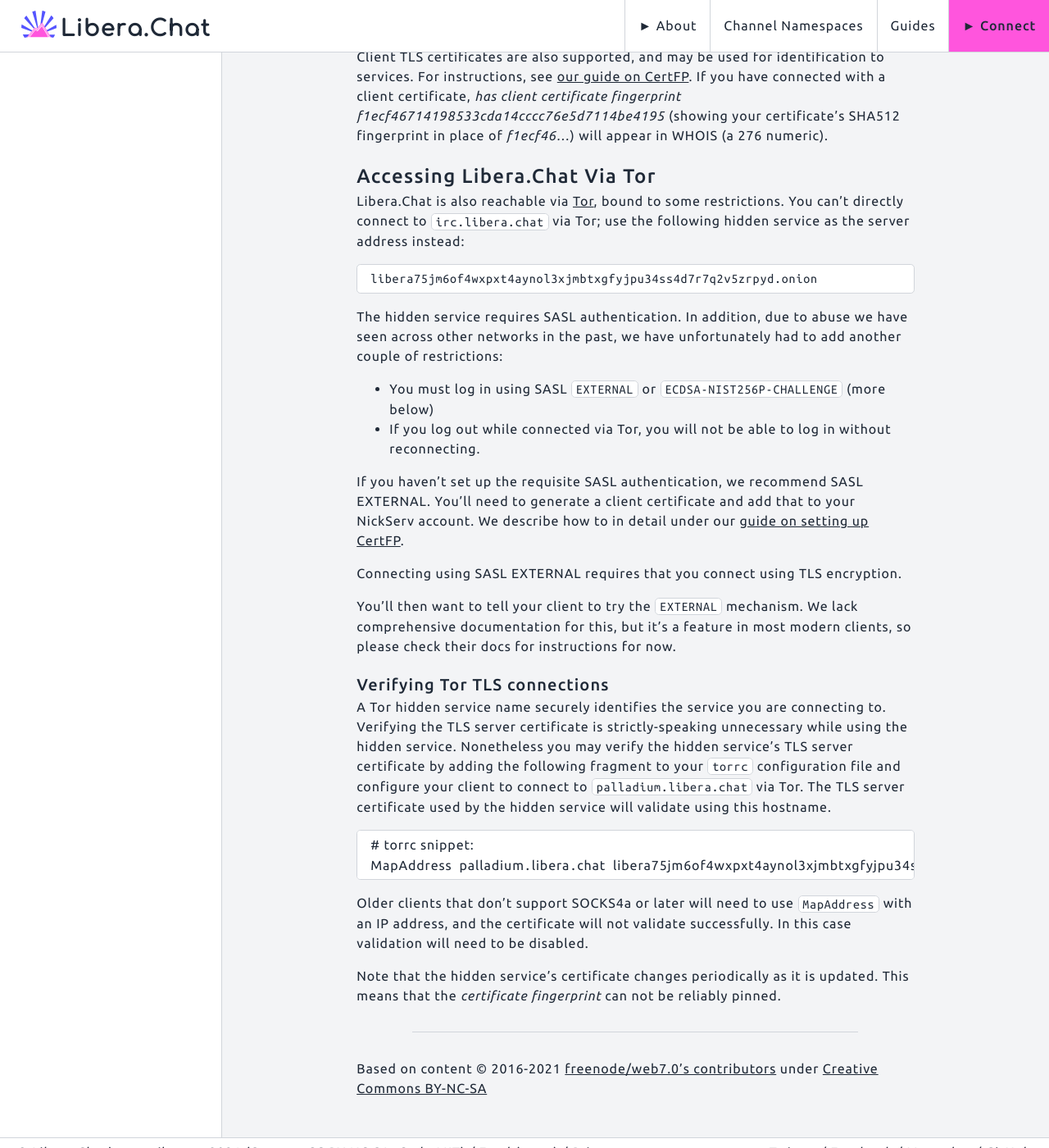
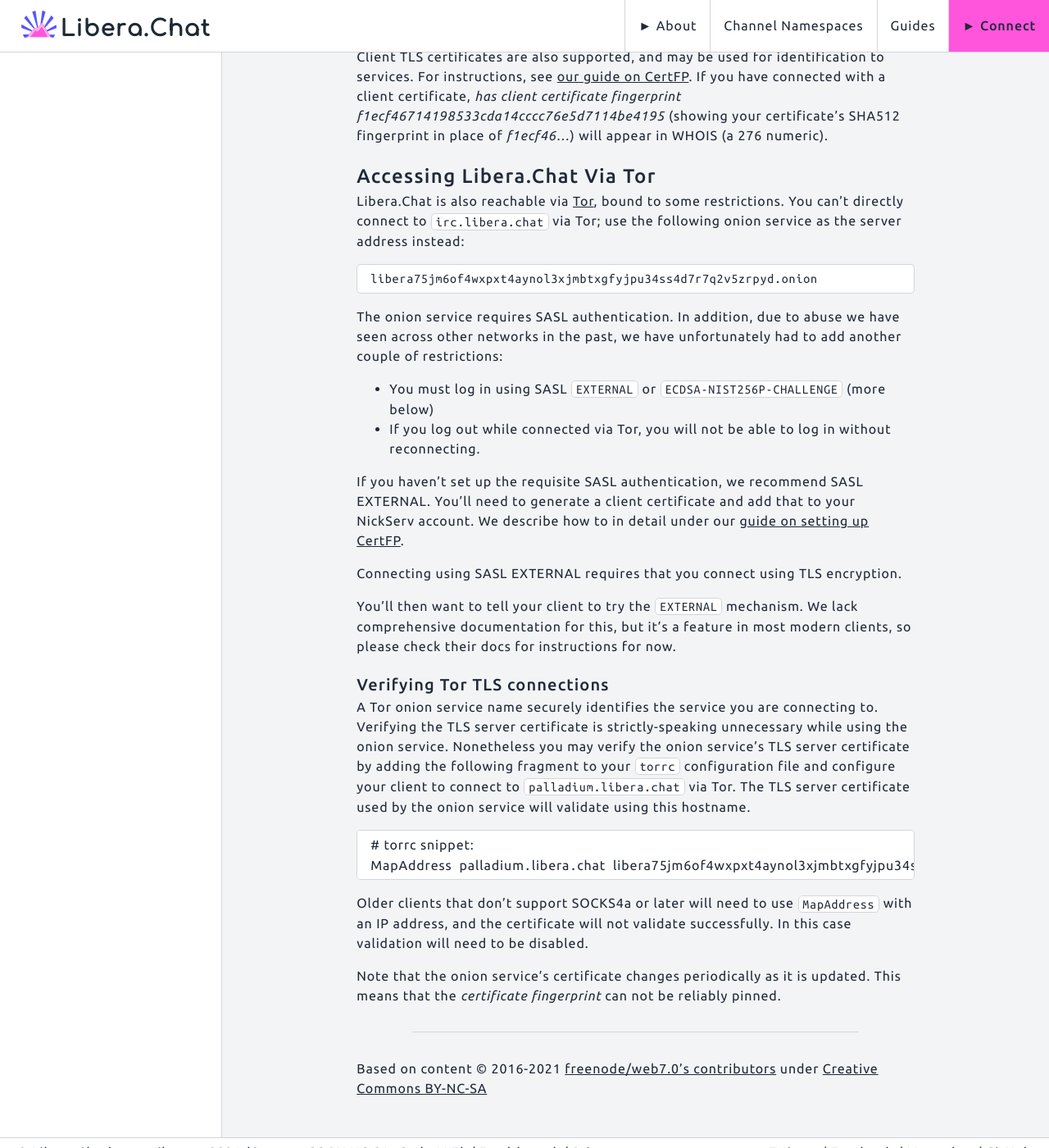
Before and after one commit to Libera-Chat/libera-chat.github.io, a Jekyll site: the page built from content/_guides/connect.md, in a window 1280 px wide and 1400 px high, scrolled down 1072 px. Shown: the whole window at 82% size. Built offline with Jekyll 4.4.1, drawn with Linux system fonts in a browser that asks for light colours.

Commit message:
Uses onion service as technical term for Tor service
`hidden service` was the formal term, we are using `onion service` in all Tor
documentation as mentioned in the URL below.
https://2019.www.torproject.org/docs/onion-services.html.en

````diff
--- a/content/_guides/connect.md
+++ b/content/_guides/connect.md
@@ -58,14 +58,14 @@
 
 Libera.Chat is also reachable via
 [Tor](https://www.torproject.org/), bound to some restrictions. You can't
-directly connect to `irc.libera.chat` via Tor; use the following hidden service
+directly connect to `irc.libera.chat` via Tor; use the following onion service
 as the server address instead:
 
 ```hostname
 libera75jm6of4wxpxt4aynol3xjmbtxgfyjpu34ss4d7r7q2v5zrpyd.onion
 ```
 
-The hidden service requires SASL authentication. In addition, due to abuse
+The onion service requires SASL authentication. In addition, due to abuse
 we have seen across other networks in the past, we have unfortunately had to
 add another couple of restrictions:
 
@@ -87,12 +87,12 @@
 
 ### Verifying Tor TLS connections
 
-A Tor hidden service name securely identifies the service you are connecting
+A Tor onion service name securely identifies the service you are connecting
 to. Verifying the TLS server certificate is strictly-speaking unnecessary
-while using the hidden service. Nonetheless you may verify the hidden service's
+while using the onion service. Nonetheless you may verify the onion service's
 TLS server certificate by adding the following fragment to your `torrc`
 configuration file and configure your client to connect to
-`palladium.libera.chat` via Tor. The TLS server certificate used by the hidden
+`palladium.libera.chat` via Tor. The TLS server certificate used by the onion
 service will validate using this hostname.
 
 ```config
@@ -104,6 +104,6 @@
 with an IP address, and the certificate will not validate successfully.
 In this case validation will need to be disabled.
 
-Note that the hidden service's certificate changes periodically as it is
+Note that the onion service's certificate changes periodically as it is
 updated. This means that the *certificate fingerprint* can not be reliably
 pinned.
````
